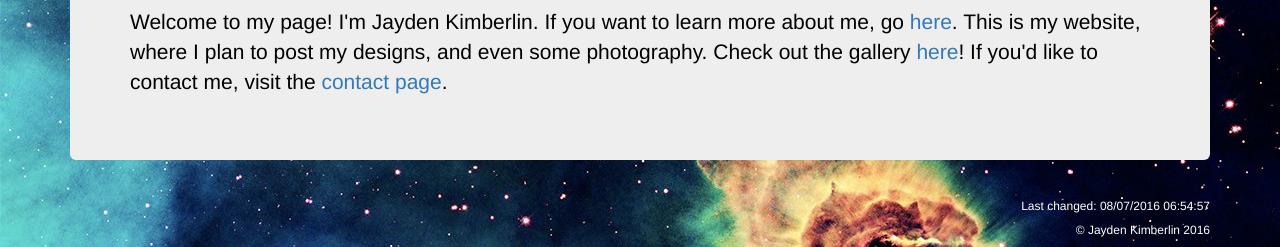
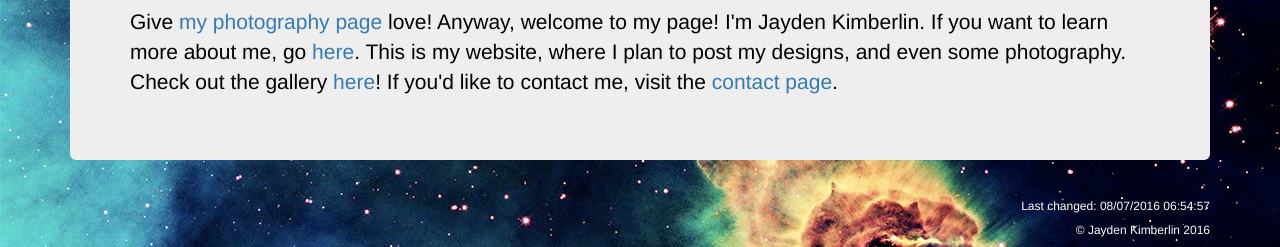
Before and after one commit to Ailuropoda4201/ailuropoda4201.github.io, a plain HTML site: page index.html in a window 1280 px wide. Shown: the part 1338-1585 px from the top of the page. Drawn offline with nearby package versions, Linux system fonts and the light colour scheme; some icons are missing.

Commit message:
Added self-promo to page

```diff
--- a/index.html
+++ b/index.html
@@ -105,7 +105,7 @@ $('.carousel').carousel({
  				</iframe>
 				<h1><span style="font-style: italic">Welcome!</span></h1>
 				<p>
-					Welcome to my page! I'm Jayden Kimberlin. If you want to learn more about me, go <a href="about.html">here</a>. This is my website, where I plan to post my designs, and even some photography. Check out the gallery <a href="gallery.html">here</a>! If you'd like to contact me, visit the <a href="#contact">contact page</a>.
+					Give <a href="www.facebook.com/jdkphotog">my photography page</a> love! Anyway, welcome to my page! I'm Jayden Kimberlin. If you want to learn more about me, go <a href="about.html">here</a>. This is my website, where I plan to post my designs, and even some photography. Check out the gallery <a href="gallery.html">here</a>! If you'd like to contact me, visit the <a href="#contact">contact page</a>.
 				</p>
 			</div>
 		</div>
```
